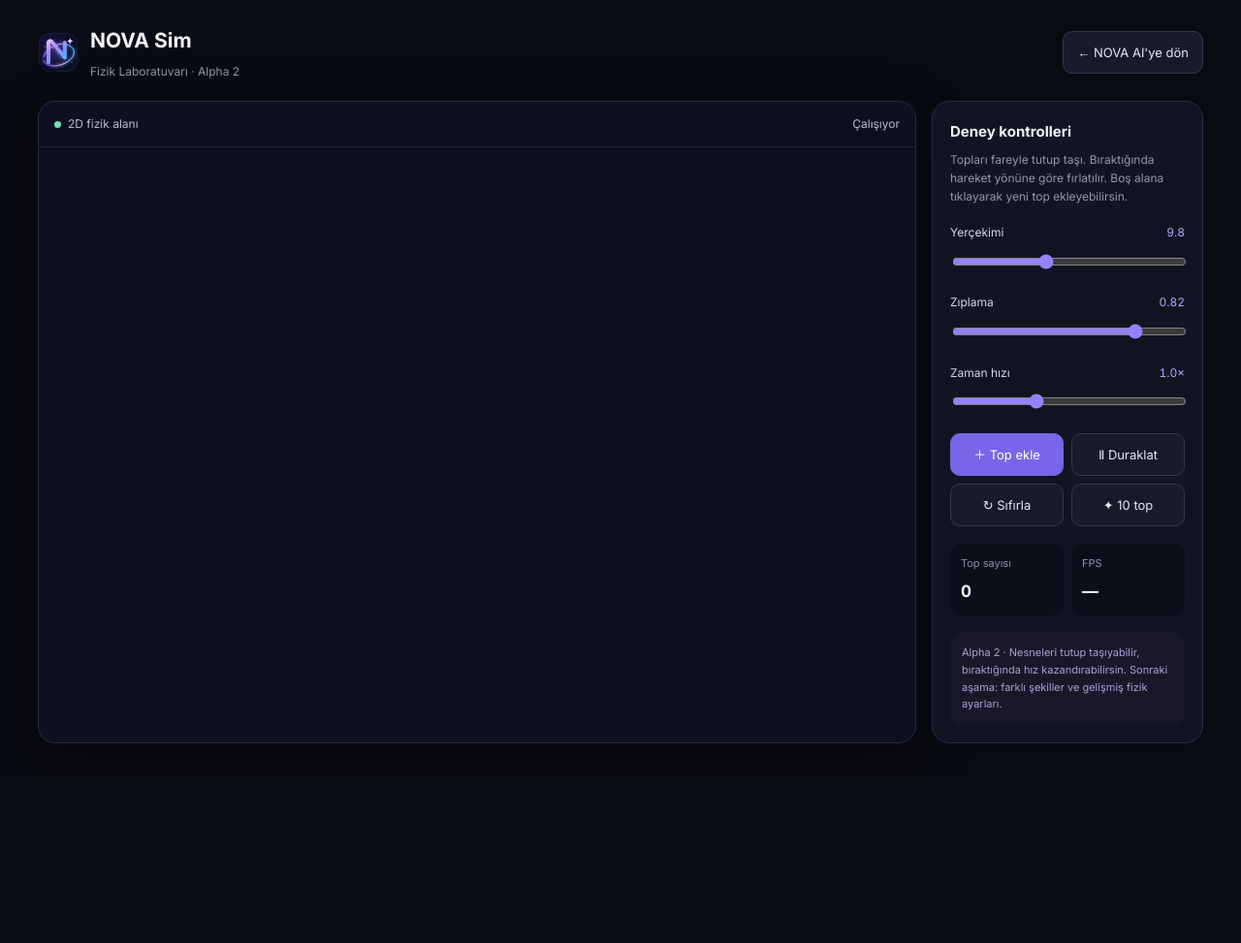
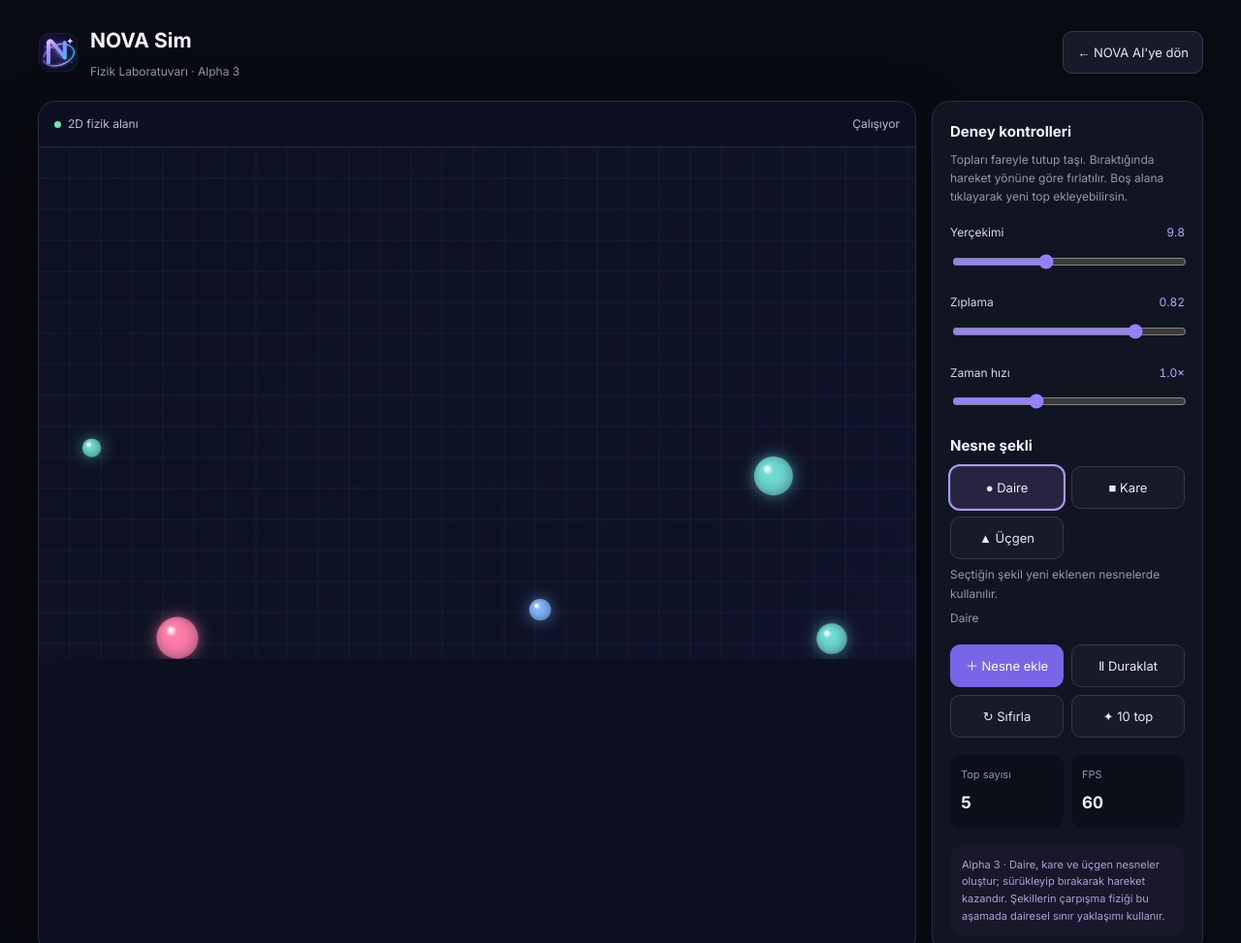
Before and after one commit to egehanulas/nova-ai, a website: page nova-ai/public/sim.html in a window 1280 px wide. Shown: the top 973 px of the page at 97% size. Before the commit the page ends 800 px from the top, so only its background shows below. Drawn offline with Linux system fonts and the light colour scheme.

Commit message:
feat(sim): add shape controls and Alpha 3 UI

```diff
--- a/nova-ai/public/sim.html
+++ b/nova-ai/public/sim.html
@@ -21,7 +21,7 @@
     .sim-panel{padding:18px;border:1px solid #292d42;border-radius:18px;background:#111522;display:flex;flex-direction:column;gap:18px}
     .sim-panel h2{font-size:15px;margin:0}.sim-panel p{font-size:12px;line-height:1.6;color:#9297ac;margin:6px 0 0}
     .control label{display:flex;justify-content:space-between;gap:8px;font-size:12px;color:#d8d9e5;margin-bottom:9px}.control output{color:#b5a8ff;font-variant-numeric:tabular-nums}
-    input[type=range]{width:100%;accent-color:#9581ff}.sim-actions{display:grid;grid-template-columns:1fr 1fr;gap:8px}.sim-btn.primary{background:#7865e8;border-color:#7865e8;color:white}.sim-stats{display:grid;grid-template-columns:1fr 1fr;gap:8px}.stat{padding:11px;border-radius:11px;background:#0b0f1a}.stat span{display:block;color:#8d93a9;font-size:11px}.stat strong{display:block;margin-top:5px;font-size:17px;font-variant-numeric:tabular-nums}
+    input[type=range]{width:100%;accent-color:#9581ff}.sim-actions{display:grid;grid-template-columns:1fr 1fr;gap:8px}.sim-btn.primary{background:#7865e8;border-color:#7865e8;color:white}.sim-btn.selected{outline:2px solid #a99aff;background:#292342}.sim-stats{display:grid;grid-template-columns:1fr 1fr;gap:8px}.stat{padding:11px;border-radius:11px;background:#0b0f1a}.stat span{display:block;color:#8d93a9;font-size:11px}.stat strong{display:block;margin-top:5px;font-size:17px;font-variant-numeric:tabular-nums}
     .sim-note{padding:12px;border-radius:12px;background:#19172a;color:#aaa2d5;font-size:11px;line-height:1.6}
     @media(max-width:850px){.sim-layout{grid-template-columns:1fr}.sim-panel{display:grid;grid-template-columns:repeat(2,minmax(0,1fr))}.sim-panel>div:first-child,.sim-note{grid-column:1/-1}}
     @media(max-width:520px){.sim-wrap{padding:14px}.sim-head{align-items:flex-start}.sim-brand h1{font-size:18px}.sim-panel{grid-template-columns:1fr}#world{min-height:330px;height:52vh}}
@@ -30,7 +30,7 @@
 <body>
   <main class="sim-wrap">
     <header class="sim-head">
-      <div class="sim-brand"><img src="/nova-logo.svg" alt=""><div><h1>NOVA Sim</h1><p>Fizik Laboratuvarı · Alpha 2</p></div></div>
+      <div class="sim-brand"><img src="/nova-logo.svg" alt=""><div><h1>NOVA Sim</h1><p>Fizik Laboratuvarı · Alpha 3</p></div></div>
       <a class="sim-link" href="/">← NOVA AI'ye dön</a>
     </header>
     <div class="sim-layout">
@@ -43,12 +43,12 @@
         <div class="control"><label for="gravity">Yerçekimi <output id="gravityValue">9.8</output></label><input id="gravity" type="range" min="0" max="25" step=".1" value="9.8"></div>
         <div class="control"><label for="bounce">Zıplama <output id="bounceValue">0.82</output></label><input id="bounce" type="range" min=".1" max="1" step=".01" value=".82"></div>
         <div class="control"><label for="speed">Zaman hızı <output id="speedValue">1.0×</output></label><input id="speed" type="range" min=".2" max="2.5" step=".1" value="1"></div>
-        <div class="sim-actions"><button class="sim-btn primary" id="addBall">＋ Top ekle</button><button class="sim-btn" id="pause">Ⅱ Duraklat</button><button class="sim-btn" id="reset">↻ Sıfırla</button><button class="sim-btn" id="burst">✦ 10 top</button></div>
+        <div><h2 style="margin-bottom:9px">Nesne şekli</h2><div class="sim-actions"><button class="sim-btn selected" id="spawnCircle" type="button">● Daire</button><button class="sim-btn" id="spawnBox" type="button">■ Kare</button><button class="sim-btn" id="spawnTriangle" type="button">▲ Üçgen</button></div><p>Seçtiğin şekil yeni eklenen nesnelerde kullanılır.</p><p id="shapeState">Daire</p></div><div class="sim-actions"><button class="sim-btn primary" id="addBall">＋ Nesne ekle</button><button class="sim-btn" id="pause">Ⅱ Duraklat</button><button class="sim-btn" id="reset">↻ Sıfırla</button><button class="sim-btn" id="burst">✦ 10 top</button></div>
         <div class="sim-stats"><div class="stat"><span>Top sayısı</span><strong id="ballCount">0</strong></div><div class="stat"><span>FPS</span><strong id="fps">—</strong></div></div>
-        <div class="sim-note">Alpha 2 · Nesneleri tutup taşıyabilir, bıraktığında hız kazandırabilirsin. Sonraki aşama: farklı şekiller ve gelişmiş fizik ayarları.</div>
+        <div class="sim-note">Alpha 3 · Daire, kare ve üçgen nesneler oluştur; sürükleyip bırakarak hareket kazandır. Şekillerin çarpışma fiziği bu aşamada dairesel sınır yaklaşımı kullanır.</div>
       </aside>
     </div>
   </main>
-  <script src="/sim.js?v=alpha2-drag"></script>
+  <script src="/sim.js?v=alpha3-shapes"></script>
 </body>
 </html>
```
